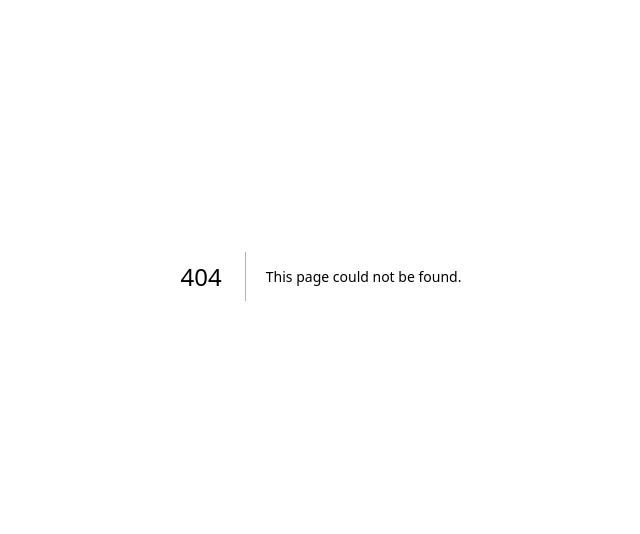
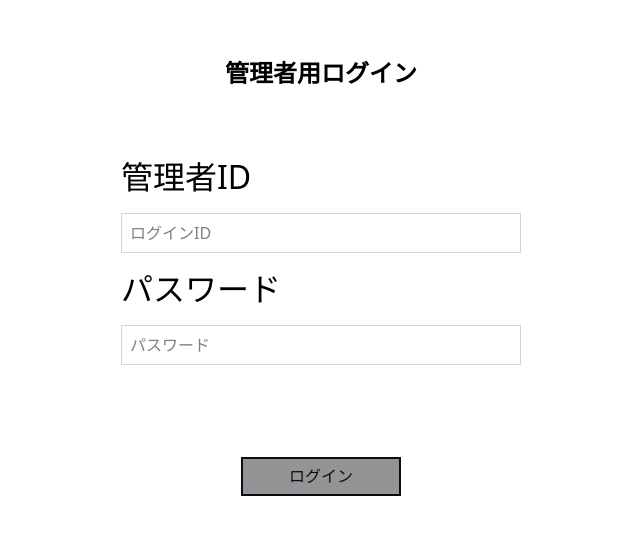
Before and after one commit to Takuya0202/fps-topic-front, a Next.js app in the folder src/: page /admin/login in a window 1280 px wide. Before the commit this address had no page. Shown: the part 124-658 px from the top of the page, without its empty margins (319-959 px from the left). Built offline with nearby package versions, Linux system fonts and the light colour scheme.

Commit message:
構造変更と修正

```diff
--- a/src/app/admin-login/page.tsx
+++ b/src/app/admin/login/page.tsx
@@ -1,13 +1,13 @@
-import InputField from "../components/elements/buttons/input-field";
+import InputField from "../../components/elements/input/input-field";
 
 export default function Login() {
   return (
     <main className="w-full h-screen flex items-center justify-center">
       <div className="flex flex-col items-center justify-center space-y-3  ">
         <h1 className="text-2xl font-bold pb-4 mb-12 w-full text-center  ">管理者用ログイン</h1>
-        <p className="text-left w-full text-[32px]">管理者ID</p>
+        <label htmlFor="" className="text-left w-full text-[32px]">管理者ID</label>
         <InputField label="" type="text" id="login-id" placeholder="ログインID" />
-        <p className="text-left w-full text-[32px]">パスワード</p>
+        <label htmlFor="" className="text-left w-full text-[32px]">パスワード</label>
         <InputField label="" type="password" id="password" placeholder="パスワード" />
         <div className=" mt-[80px]">
           <button className="w-40  bg-[#949494] h-[39px] border-2 border-black ">
--- a/src/app/components/elements/buttons/input-field.tsx
+++ b/src/app/components/elements/input/input-field.tsx
@@ -17,7 +17,7 @@ export default function InputField({
 }: InputFieldProps) {
   return (
     <div className="w-100">
-      <label htmlFor={id} className="block text-sm font-medium mb-1">
+      <label htmlFor={id}>
         {label}
       </label>
       <input
```
Also changed, not shown: src/app/admin/layout.tsx (renamed from src/app/admin-login/layout.tsx).
